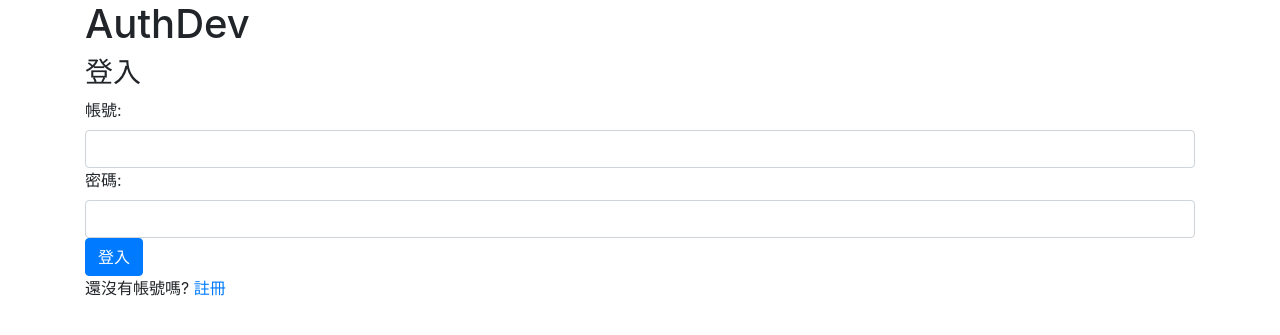
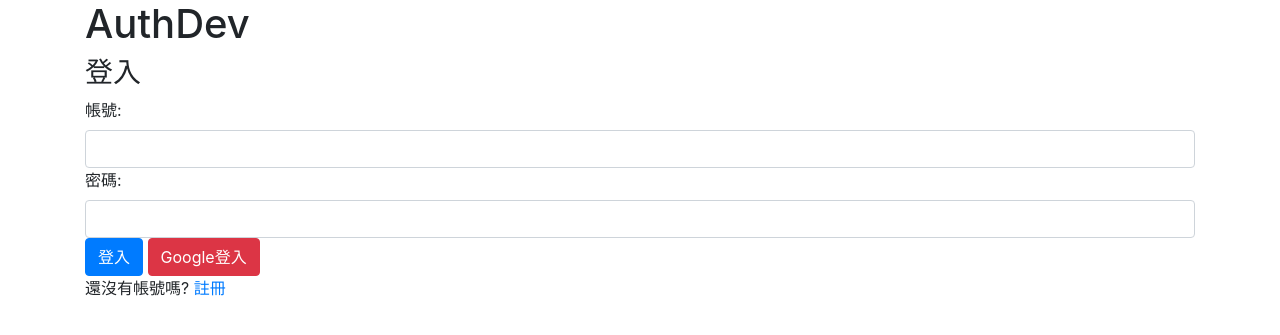
Before and after one commit to mikeku1116/django-authdev, a Django app: page /login in a window 1280 px wide. Shown: the top 335 px of the page. Run offline with Django 3.2, Linux system fonts and the light colour scheme; some libraries are stand-ins or nearby versions.

Commit message:
登入畫面增加Google登入按鈕

```diff
--- a/accounts/templates/accounts/login.html
+++ b/accounts/templates/accounts/login.html
@@ -1,4 +1,5 @@
 {% extends 'base.html' %}
+{% load socialaccount %}
 
 {% block content %}
 
@@ -10,8 +11,12 @@
     {% csrf_token %}
     {{ form }}
 
-<input type="submit" class="btn btn-primary" value="登入">
-<p>還沒有帳號嗎? <a href="{% url 'Register' %}">註冊</a></p>
+    <input type="submit" class="btn btn-primary" value="登入">
+
+    <a href="{% provider_login_url 'google' method='oauth2' %}" class="btn btn-danger">Google登入</a>
+
+    <p>還沒有帳號嗎? <a href="{% url 'Register' %}">註冊</a></p>
+
 </form>
 
 {% endblock  %}
--- a/authdev/settings.py
+++ b/authdev/settings.py
@@ -132,3 +132,5 @@ USE_TZ = True
 STATIC_URL = '/static/'
 
 SITE_ID = 1
+
+LOGIN_REDIRECT_URL = '/'  # 登入後的首頁網址
```
